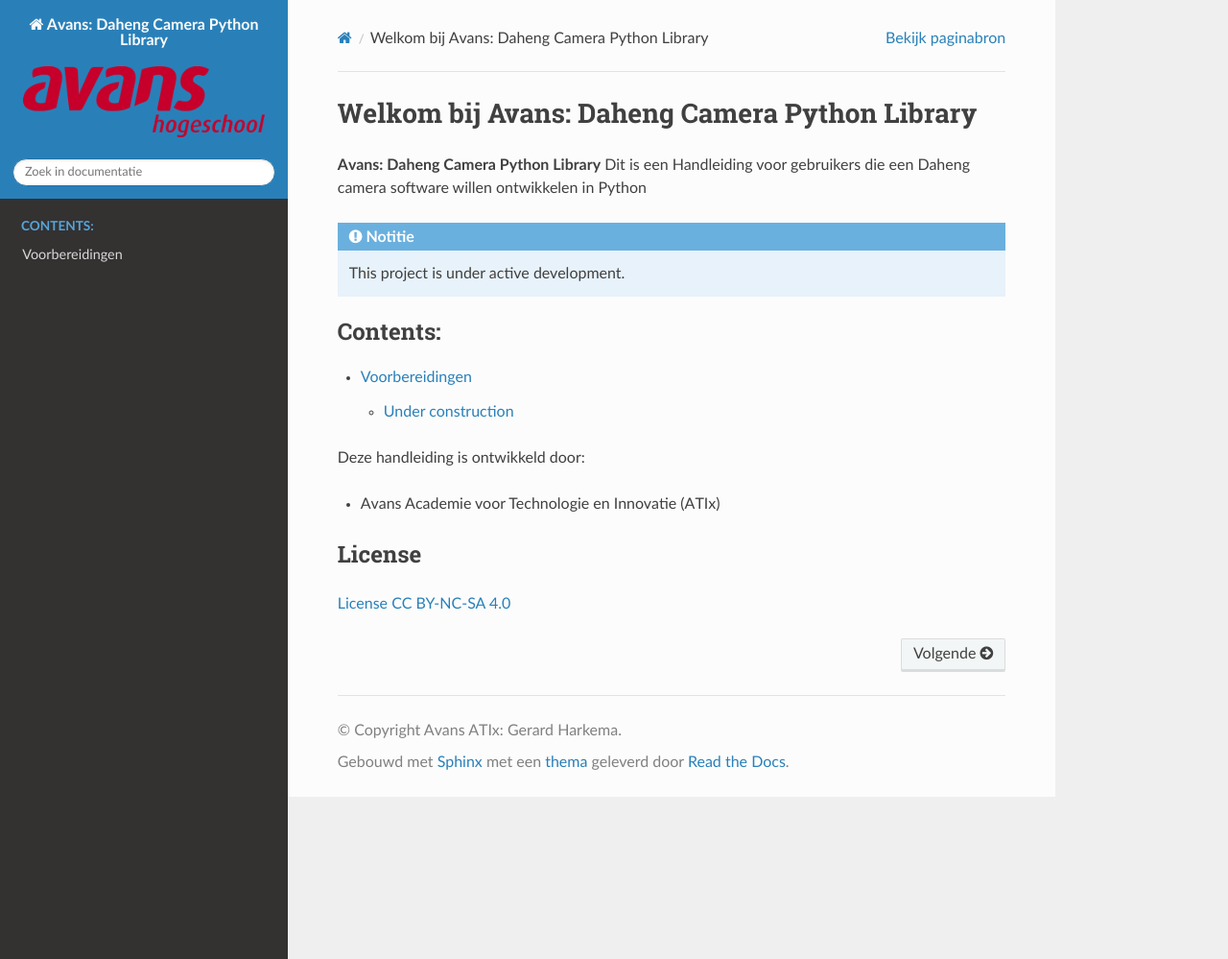
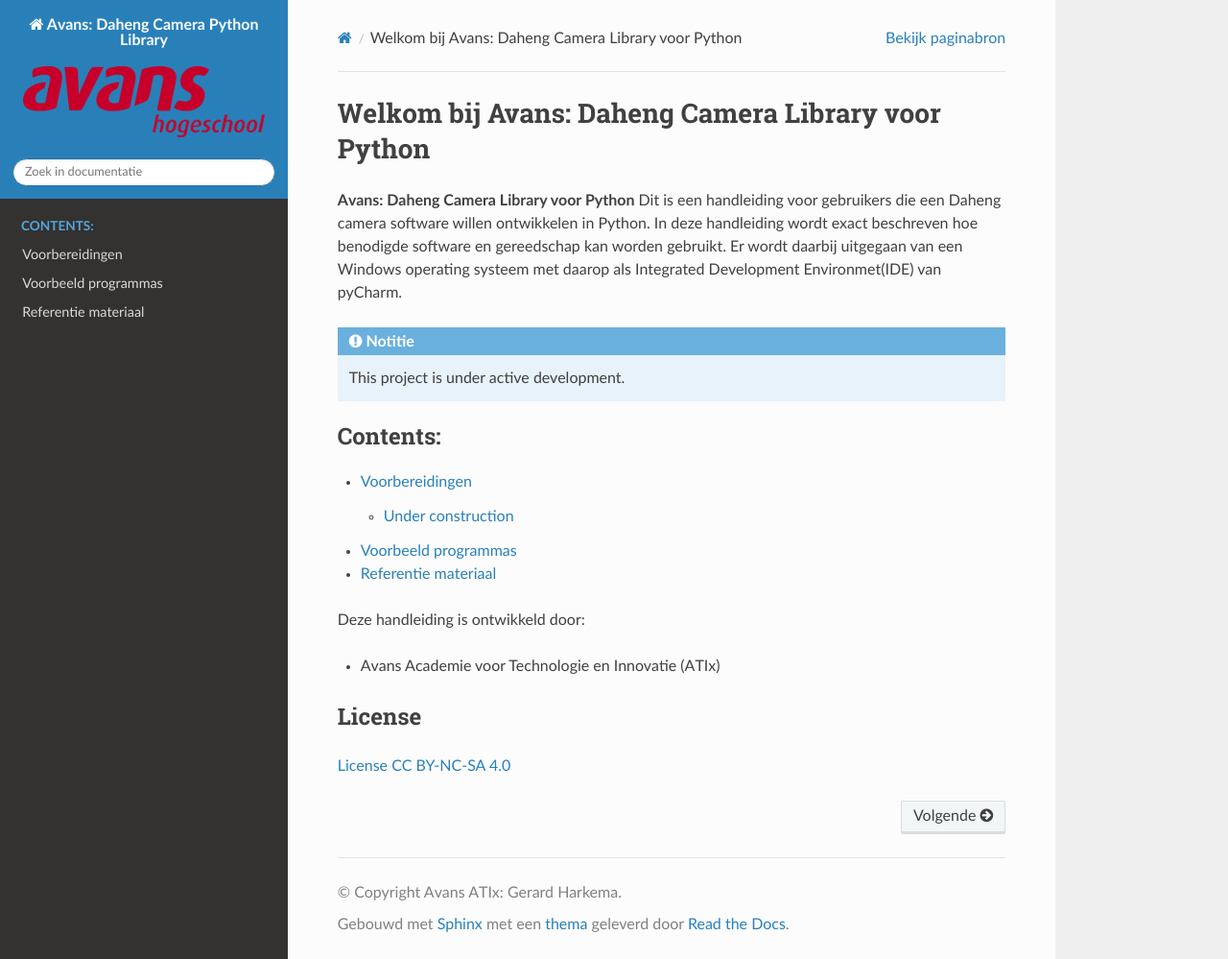
Before and after one commit to AvansMechatronica/DahengPython, a Sphinx documentation site: the page built from documentation/index.rst, in a window 1280 px wide and 999 px high. Shown: the whole window at 96% size. Built offline with Sphinx 7.4.7 and the Read the Docs theme 3.1.0, drawn with Linux system fonts in a browser that asks for light colours.

Commit message:
20251110

```diff
--- a/DahengSoftwareTriggerExample.py
+++ b/DahengSoftwareTriggerExample.py
@@ -26,7 +26,7 @@
 # ------------------------------------------------------------
 # Imports
 # ------------------------------------------------------------
-from DahengAvansLibrary.dahengLibrary import dahengCamera  # Daheng wrapper voor camera
+from DahengAvansLibrary.dahengCameraLibrary import dahengCamera  # Daheng wrapper voor camera
 import cv2       # OpenCV voor beeldweergave
 import time      # Voor vertragingen
 import threading # Voor multithreading
@@ -34,7 +34,7 @@
 # ------------------------------------------------------------
 # Globale variabelen
 # ------------------------------------------------------------
-camera = 0                  # Wordt later geïnitialiseerd in main()
+camera = None                   # Wordt later geïnitialiseerd in main()
 stop_event = threading.Event()  # Event om threads netjes te stoppen
 
 # ------------------------------------------------------------
--- a/DahengStreamExample.py
+++ b/DahengStreamExample.py
@@ -28,7 +28,7 @@
 # ------------------------------------------------------------
 # Importeren van benodigde bibliotheken
 # ------------------------------------------------------------
-from DahengAvansLibrary.dahengLibrary import dahengCamera  # Eigen wrapper rond de Daheng SDK
+from DahengAvansLibrary.dahengCameraLibrary import dahengCamera  # Eigen wrapper rond de Daheng SDK
 import cv2  # OpenCV voor beeldverwerking en weergave
 
 
--- a/DahengStreamExampleExtended.py
+++ b/DahengStreamExampleExtended.py
@@ -27,7 +27,7 @@
 # ------------------------------------------------------------
 # Imports
 # ------------------------------------------------------------
-from DahengAvansLibrary.dahengLibrary import dahengCamera  # Wrapper voor Daheng-camera’s
+from DahengAvansLibrary.dahengCameraLibrary import dahengCamera  # Wrapper voor Daheng-camera’s
 import cv2                                                  # OpenCV voor beeldverwerking
 
 
--- a/SimpleFruitsRoboflow.py
+++ b/SimpleFruitsRoboflow.py
@@ -9,7 +9,7 @@
 """
 
 from PIL.ImageMath import imagemath_equal  # (unused import, can be removed)
-from DahengAvansLibrary.dahengLibrary import dahengCamera
+from DahengAvansLibrary.dahengCameraLibrary import dahengCamera
 from roboflow import Roboflow
 import cv2
 import time
--- a/SimpleFruitsYoloV5.py
+++ b/SimpleFruitsYoloV5.py
@@ -8,7 +8,7 @@
 import numpy as np
 import cv2
 import time
-from DahengAvansLibrary.dahengLibrary import dahengCamera
+from DahengAvansLibrary.dahengCameraLibrary import dahengCamera
 
 
 class YoloV5Detector:
--- /dev/null
+++ b/documentation/documentation/VoorbeeldProgrammas.md
@@ -0,0 +1 @@
+# Voorbeeld programmas
--- a/documentation/index.rst
+++ b/documentation/index.rst
@@ -3,11 +3,16 @@
    You can adapt this file completely to your liking, but it should at least
    contain the root `toctree` directive.
 
-Welkom bij Avans: Daheng Camera Python Library
+Welkom bij Avans: Daheng Camera Library voor Python
 ==========================================================
 
-**Avans: Daheng Camera Python Library**
-Dit is een Handleiding voor gebruikers die een Daheng camera software willen ontwikkelen in Python
+**Avans: Daheng Camera Library voor Python**
+Dit is een handleiding voor gebruikers die een Daheng camera software willen ontwikkelen in Python.
+In deze handleiding wordt exact beschreven hoe benodigde software en gereedschap kan worden gebruikt.
+Er wordt daarbij uitgegaan van een Windows operating systeem met daarop als Integrated Development Environmet(IDE) van pyCharm.
+
+
+
 
 .. note::
    This project is under active development.
```
Also changed, not shown: other parts of documentation/index.rst (+3 -0 lines), documentation/documentation/ProbleemOplossingen.md (added, +3 -0 lines), documentation/documentation/ReferentieMateriaal.md (added, +18 -0 lines), documentation/documentation/BibliotheekFuncties.md (added), 1 other file.
